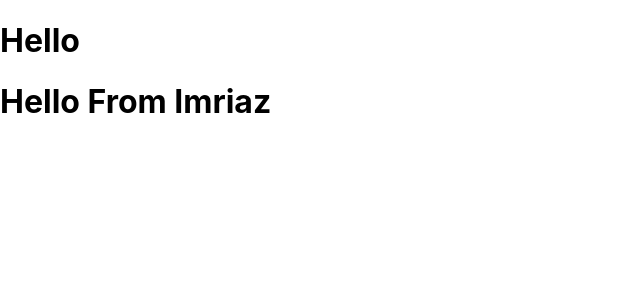
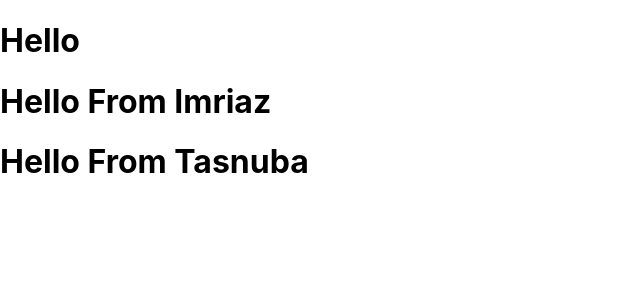
Before and after one commit to ShakhawatHossain13/food-app, a React (Create React App) app: page / in a window 1280 px wide. Shown: the top 300 px of the page, without its empty margins (0-640 px from the left). Built offline with nearby package versions, Linux system fonts and the light colour scheme.

Commit message:
Hello from Tasnuba

```diff
--- a/src/App.tsx
+++ b/src/App.tsx
@@ -1,14 +1,14 @@
-import React from 'react';
+import React from "react";
 import { Routes, Route } from "react-router-dom";
-const App: React.FC=()=> {
-
+const App: React.FC = () => {
   return (
     <React.Fragment>
       <h1>Hello</h1>
       <h1>Hello From Imriaz</h1>
+      <h1>Hello From Tasnuba</h1>
       <Routes></Routes>
     </React.Fragment>
   );
-}
+};
 
 export default App;
```
